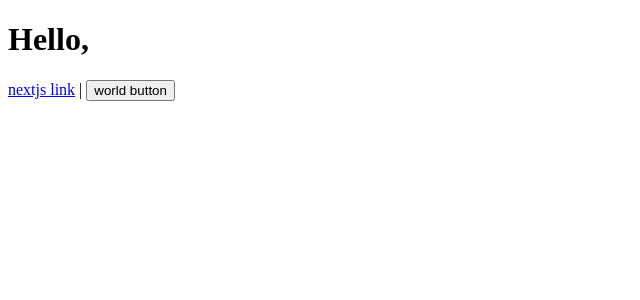
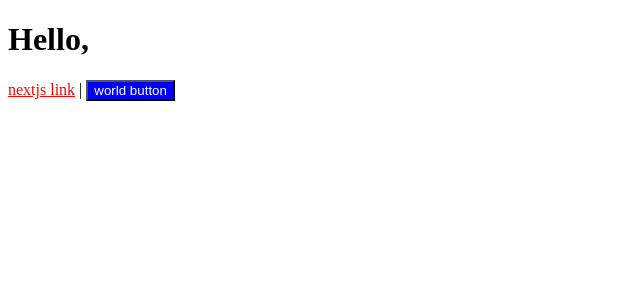
Before and after one commit to jaeyeopme/course, a Next.js app in the folder onebite-nextjs/onebite-books-client/: page /search in a window 1280 px wide. Shown: the top 300 px of the page, without its empty margins (0-640 px from the left). Built offline with nearby package versions, Linux system fonts and the light colour scheme.

Commit message:
study: styling 학습
- next.js 는 App 컴포넌트를 제외한 컴포넌트에서 일반 css 파일의 import 를 허용하지 않음
- 클래스명을 자동으로 유니크한 값으로 변환해주는 css module 방식을 사용

```diff
--- /dev/null
+++ b/onebite-nextjs/onebite-books-client/src/pages/search/index.module.css
@@ -0,0 +1,8 @@
+.nextLink {
+    color: red;
+}
+
+.worldButton {
+    background-color: blue;
+    color: white;
+}
--- a/onebite-nextjs/onebite-books-client/src/pages/search/index.tsx
+++ b/onebite-nextjs/onebite-books-client/src/pages/search/index.tsx
@@ -1,6 +1,7 @@
 import Link from "next/link";
 import { useRouter } from "next/router";
 import { useEffect } from "react";
+import style from "./index.module.css";
 
 /**
  * Query Parameter
@@ -42,11 +43,15 @@ export default function Page() {
 	return (
 		<>
 			<h1>Hello, {query}</h1>
-			<Link prefetch={false} href="/search?query=nextjs">
+			<Link
+				className={style.nextLink}
+				prefetch={false}
+				href="/search?query=nextjs"
+			>
 				nextjs link
 			</Link>
 			&nbsp;|&nbsp;
-			<button type="button" onClick={handleClick}>
+			<button className={style.worldButton} type="button" onClick={handleClick}>
 				world button
 			</button>
 		</>
```
